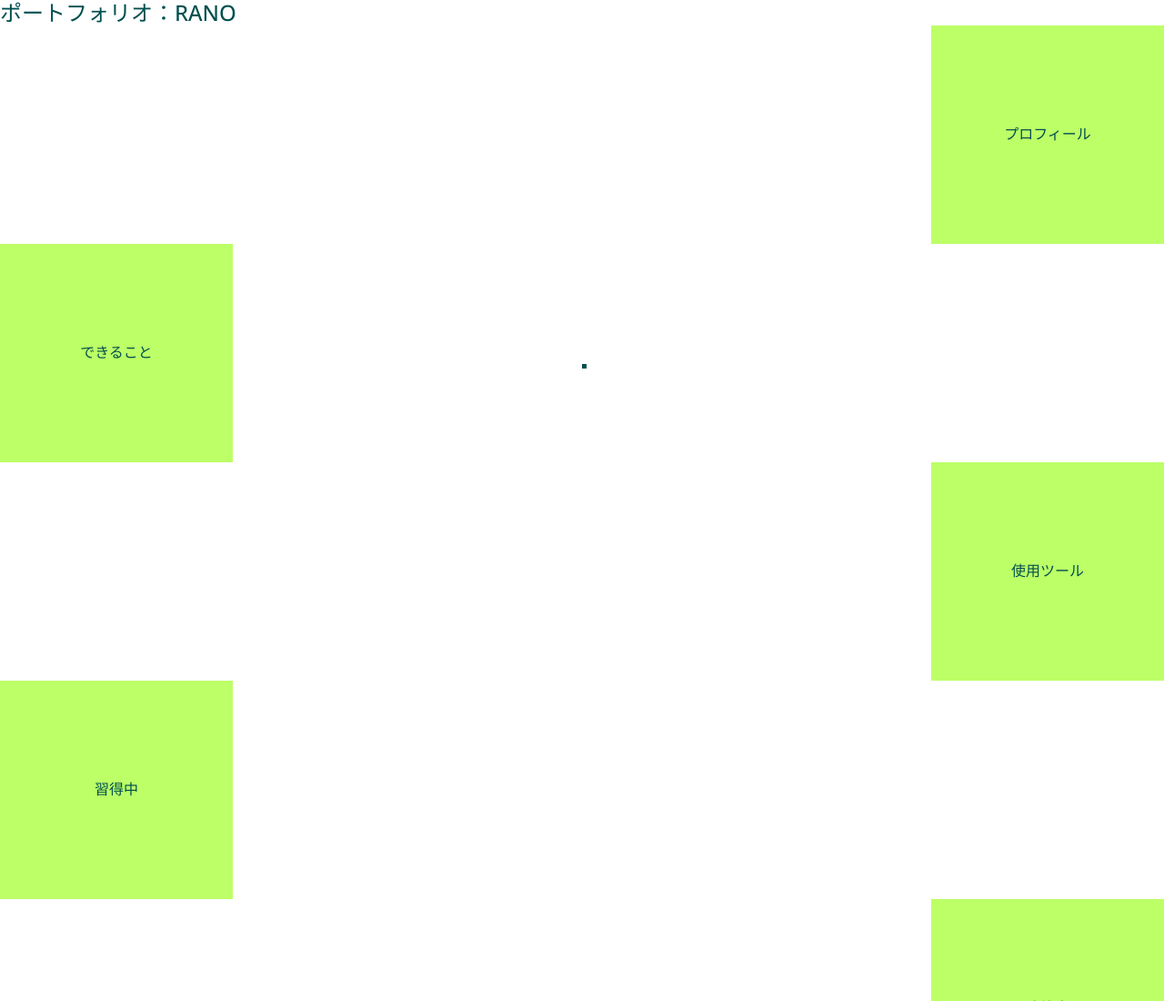
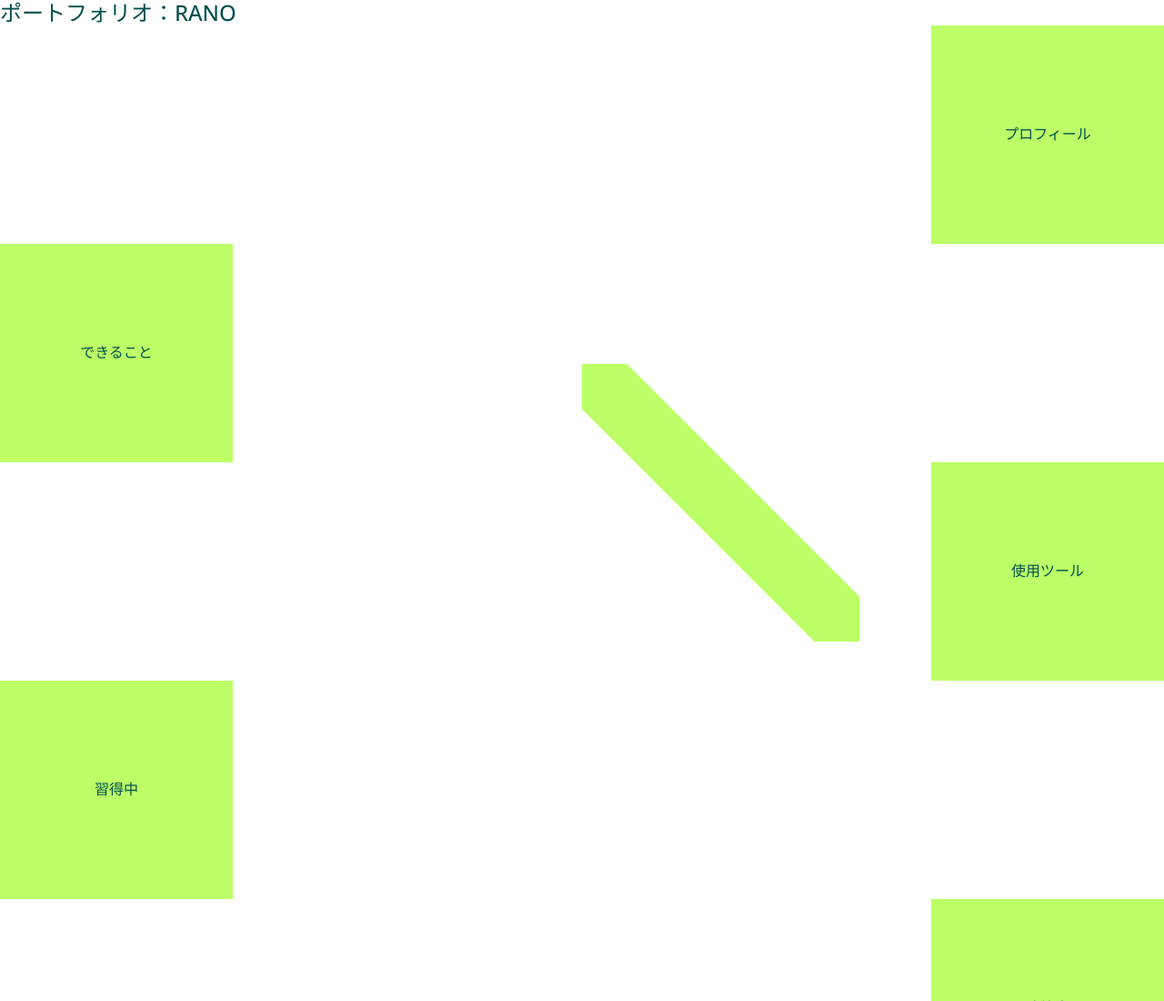
Before and after one commit to ranopub/portfolio, a plain HTML site: page index.html in a window 1280 px wide. Shown: the top 1100 px of the page at 91% size. Drawn offline with nearby package versions, Linux system fonts and the light colour scheme.

Commit message:
content-tab-hover-design,draw-tile-var-ctrl-test

```diff
--- a/js/script.js
+++ b/js/script.js
@@ -6,7 +6,9 @@ $(function(){
 	for (let i = 0; i < 256; i++) {
 		$('body').append($('<div class="draw-tile">'));
 	}
-
+	for (let i = 0; i < 256; i++) {
+		$('.draw-tile').eq(i).css('transform','translate(' + i + 'px, ' + i + 'px)');
+	}
 
 	$('.tab-title').hover(
 		function()
--- a/style.scss
+++ b/style.scss
@@ -72,9 +72,11 @@ body {
         top: 50%;
         left: 50%;
 
-        width: 5px;
-        height: 5px;
+        z-index: -10000;
 
-        background-color: #004f4f;
+        width: 50px;
+        height: 50px;
+
+        background-color: #bcff67;
     }
 }
```
Also changed, not shown: css/style.css, 1 other file.
